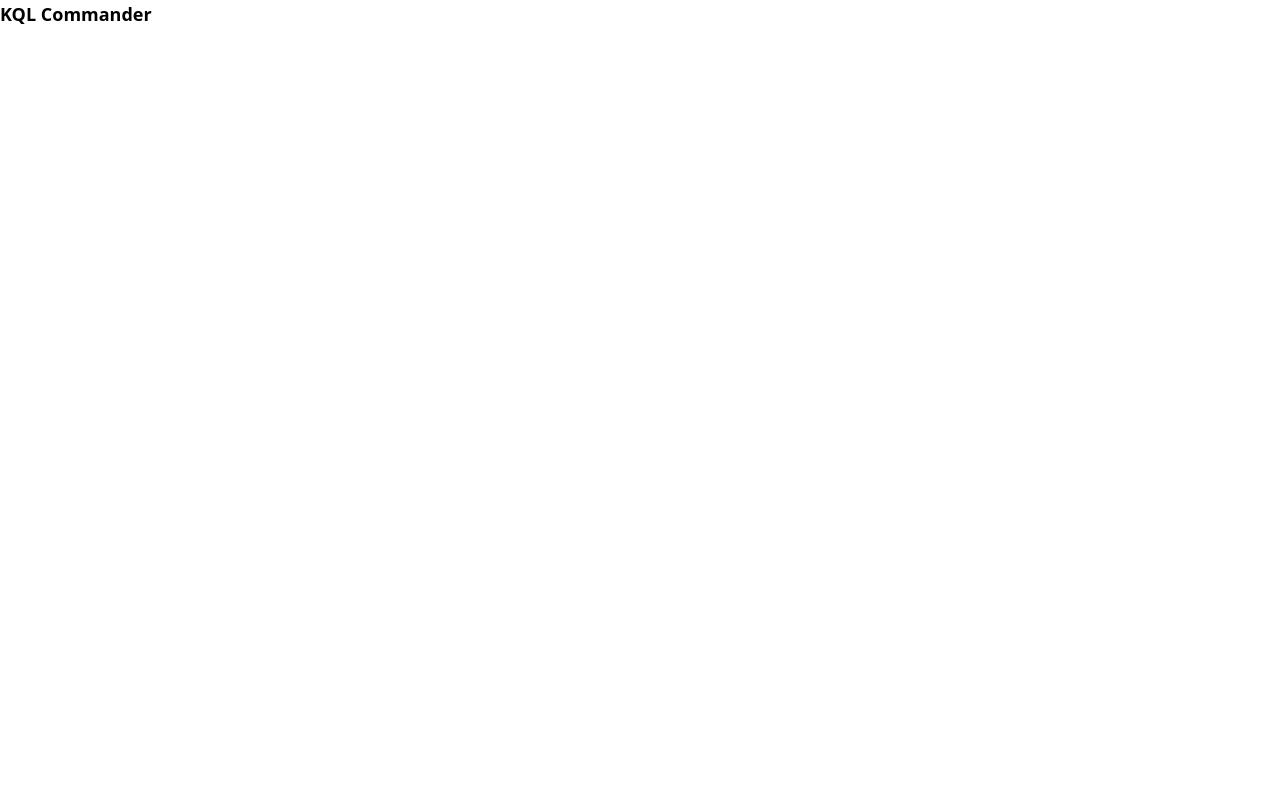
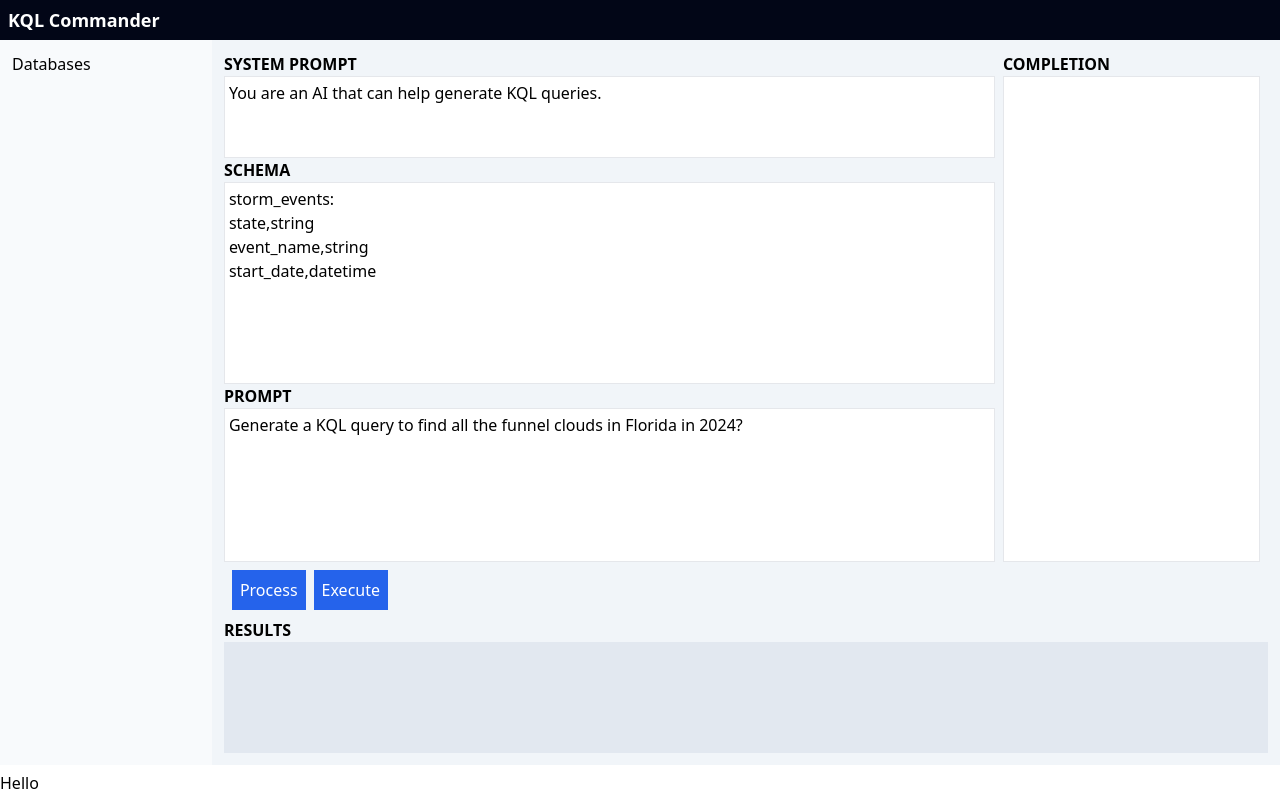
Before and after one commit to msalemor/kql-commander, a React (Vite) app in the folder frontend/: page / in a window 1280 px wide. Built offline with nearby package versions, Linux system fonts and the light colour scheme.

Commit message:
Updated the frontend

```diff
--- a/frontend/src/App.tsx
+++ b/frontend/src/App.tsx
@@ -1,14 +1,69 @@
-// import { useState } from 'react'
+import { useState } from 'react'
 // import reactLogo from './assets/react.svg'
 // import viteLogo from '/vite.svg'
 // import './App.css'
 
+const Default_Settings = {
+  system_prompt: "You are an AI that can help generate KQL queries.",
+  schema: "storm_events:\nstate,string\nevent_name,string\nstart_date,datetime\n",
+  prompt: "Generate a KQL query to find all the funnel clouds in Florida in 2024?"
+}
+
 function App() {
+  const [settings, setSettings] = useState(Default_Settings)
   //const [count, setCount] = useState(0)
 
   return (
     <>
-      <h2 className="text-lg font-bold m-0 p-0">KQL Commander</h2>
+      <header className="h-[40px] flex items-center bg-slate-950 text-white">
+        <h2 className="text-lg font-bold mx-2 p-0">KQL Commander</h2>
+      </header>
+      <section className="flex h-[calc(100vh-40px-35px)]">
+        <aside className="w-[250px] bg-slate-50 flex flex-col overflow-auto p-3">
+          Databases
+        </aside>
+        <section className="w-full bg-slate-100 flex flex-col p-3">
+          <div className='flex'>
+            <div className='flex flex-col w-3/4'>
+              <label className='uppercase font-semibold'>System Prompt</label>
+              <textarea rows={3} className="p-1 resize-none outline-none border"
+                onChange={(e) => {
+                  setSettings((prevSettings) => ({ ...prevSettings, system_prompt: e.target.value }));
+                }}
+                value={settings.system_prompt}
+              />
+              <label className='uppercase font-semibold'>Schema</label>
+              <textarea rows={8} className="p-1 resize-none outline-none border"
+                onChange={(e) => {
+                  setSettings((prevSettings) => ({ ...prevSettings, schema: e.target.value }));
+                }}
+                value={settings.schema}
+              />
+              <label className='uppercase font-semibold'>Prompt</label>
+              <textarea rows={6} className="p-1 resize-none outline-none border"
+                onChange={(e) => {
+                  setSettings((prevSettings) => ({ ...prevSettings, prompt: e.target.value }));
+                }}
+                value={settings.prompt}
+              />
+            </div>
+            <div className='w-1/4 flex flex-col mx-2'>
+              <label className='uppercase font-semibold'>Completion</label>
+              <textarea className='h-full resize-none outline-none border p-1' />
+            </div>
+          </div>
+          <section className="space-x-2 m-2">
+            <button className="bg-blue-600 text-white p-2">Process</button>
+            <button className="bg-blue-600 text-white p-2">Execute</button>
+          </section>
+          <label className='uppercase font-semibold'>Results</label>
+          <div className="h-full bg-slate-200"></div>
+        </section>
+      </section>
+
+      <footer className="h-[35px] flex items-center">
+        <div>Hello</div>
+      </footer>
       {/* <div>
         <a href="https://vitejs.dev" target="_blank">
           <img src={viteLogo} className="logo" alt="Vite logo" />
```
Also changed, not shown: 1 other file (tests, documents, lock files or other folders).
